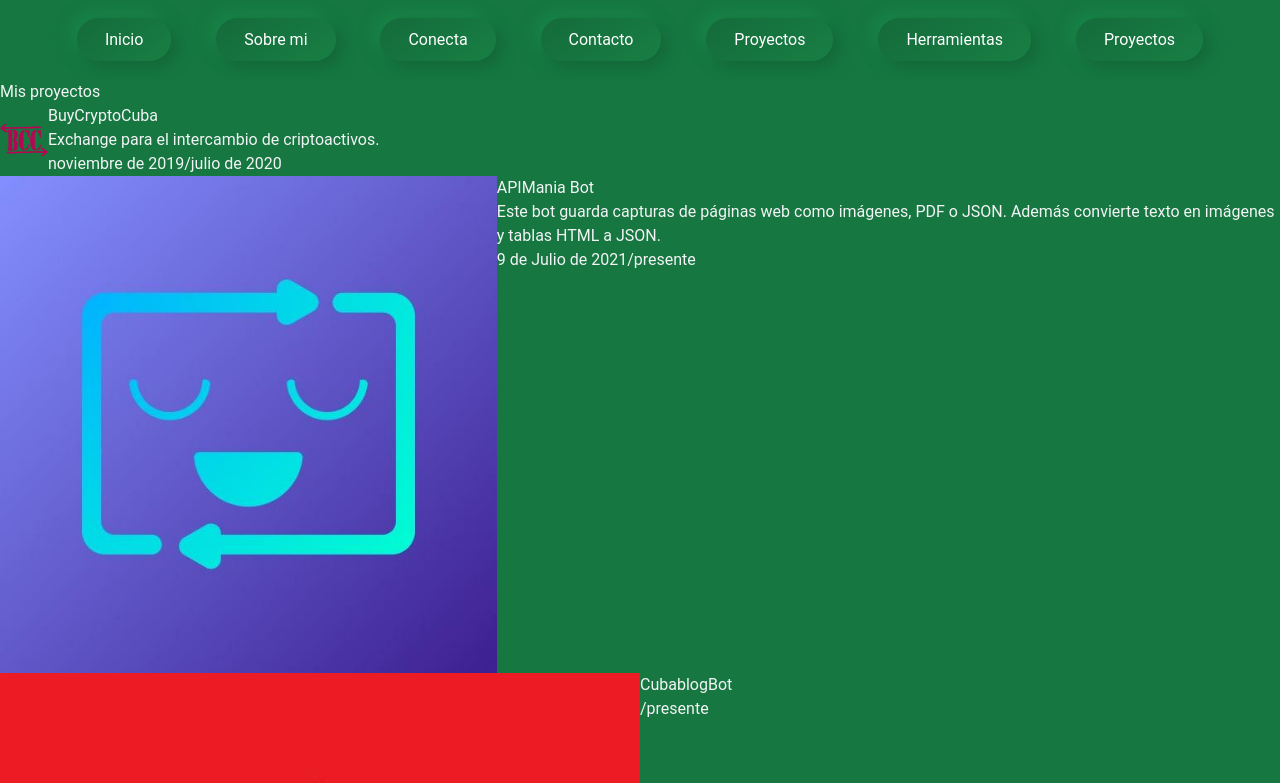
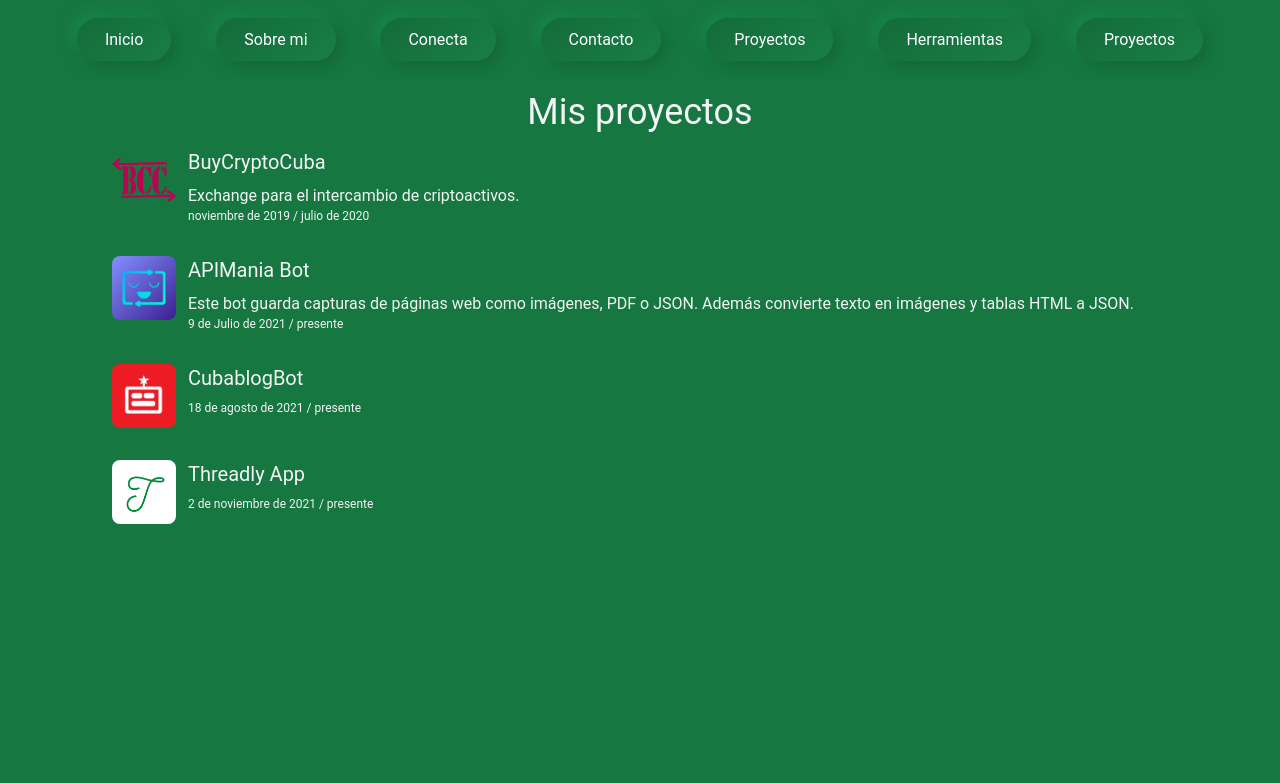
Before and after one commit to ragnarok22/about-page, a Next.js app: page /projects in a window 1280 px wide. Shown: the top 783 px of the page. Built offline with nearby package versions, Linux system fonts and the light colour scheme.

Commit message:
style: project lists

```diff
--- a/components/Projects/Project.jsx
+++ b/components/Projects/Project.jsx
@@ -1,17 +1,32 @@
-import Image from 'next/image';
+import Image from "next/image";
+import Link from "next/link";
 
 const Project = ({ project }) => {
   return (
-    <div className="flex">
-      <Image src={project.logo} alt={project.name} />
-      <div className="flex flex-col">
-        <h3>{project.name}</h3>
-        <small>{project.status}</small>
+    <div className="flex my-4">
+      <div className="w-16 h-16">
+        <Image
+          src={project.logo}
+          alt={project.name}
+          width="64"
+          height="64"
+          className="rounded-lg"
+        />
+      </div>
+      <div className="flex flex-col ml-3">
+        <Link href={project.url}>
+          <a className="" target="_blank">
+          <h3 className="text-xl mb-2">{project.name}</h3>
+          </a>
+        </Link>
+        <p>{project.status}</p>
         <p>{project.description}</p>
-        <p>{project.startDate}/{project.endDate || 'presente'}</p>
+        <p className="text-xs">
+          {project.startDate} / {project.endDate || "presente"}
+        </p>
       </div>
     </div>
   );
-}
+};
 
 export default Project;
--- a/components/Projects/index.jsx
+++ b/components/Projects/index.jsx
@@ -5,7 +5,7 @@ import Project from "./Project.jsx";
 
 const ProjectList = () => {
   return (
-    <div>
+    <div className="flex flex-col">
       {projects.map((project, i) => (
         <Project project={project} key={i} />
       ))}
--- a/data/projects/index.js
+++ b/data/projects/index.js
@@ -1,6 +1,7 @@
 import bccImage from './images/buycryptocuba.svg'
 import apimaniaImage from './images/apimania.jpg'
 import cubablogbotImage from './images/cubablogbot.jpg'
+import threadlyImage from './images/threadly.png'
 
 class Status {
   BUILDING = Status("building");
@@ -22,7 +23,7 @@ class Status {
     return allStatus;
   }
 
-  toString() {
+  static toString() {
     return this.getStatus();
   }
 }
@@ -39,7 +40,7 @@ export const projects = [
   },
   {
     name: "APIMania Bot",
-    url: "https://t.me/apimania_bot",
+    url: "https://t.me/apimaniaBot",
     logo: apimaniaImage,
     description:
       "Este bot guarda capturas de páginas web como imágenes, PDF o JSON. Además convierte texto en imágenes y tablas HTML a JSON.",
@@ -49,20 +50,20 @@ export const projects = [
   },
   {
     name: "CubablogBot",
-    url: "https://t.me/cubablogbot",
+    url: "https://t.me/cubablog_bot",
     logo: cubablogbotImage,
     description: "",
-    startDate: "",
-    endDate: "",
+    startDate: "18 de agosto de 2021",
+    endDate: null,
     status: Status.LAUNCHED,
   },
   {
     name: "Threadly App",
     url: "https://threadly.app",
-    logo: bccImage,
+    logo: threadlyImage,
     description: "",
     startDate: "2 de noviembre de 2021",
-    endDate: "",
+    endDate: null,
     status: Status.LAUNCHED,
   },
 ];
--- a/pages/projects.jsx
+++ b/pages/projects.jsx
@@ -3,8 +3,8 @@ import ProjectList from '../components/Projects';
 
 const ProjectsPage = () => {
   return (
-    <PageLayout>
-      <h1>Mis proyectos</h1>
+    <PageLayout className="md:px-28">
+      <h1 className="text-4xl text-center mt-3">Mis proyectos</h1>
       <ProjectList />
     </PageLayout>
   )
--- a/styles/Mobile.module.scss
+++ b/styles/Mobile.module.scss
@@ -1,6 +1,5 @@
 .main {
   @apply flex flex-col h-screen w-screen overflow-hidden;
-  background-color: #167740;
   color: white;
   position: relative;
 
--- a/styles/globals.css
+++ b/styles/globals.css
@@ -7,5 +7,5 @@
 html,
 body {
   font-family: 'Roboto', sans-serif;
-  /* @apply overflow-hidden; */
+  background-color: #167740
 }
```
Also changed, not shown: data/projects/images/threadly.png (added).
